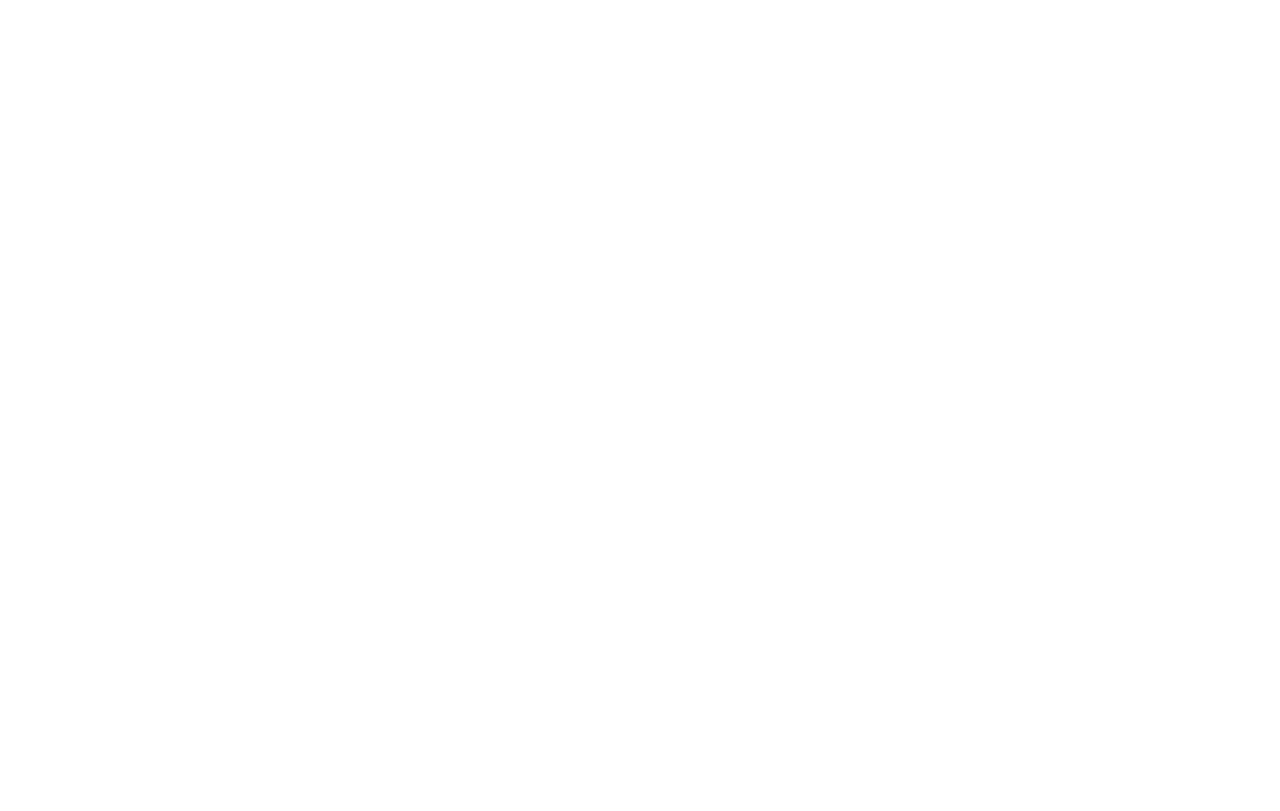
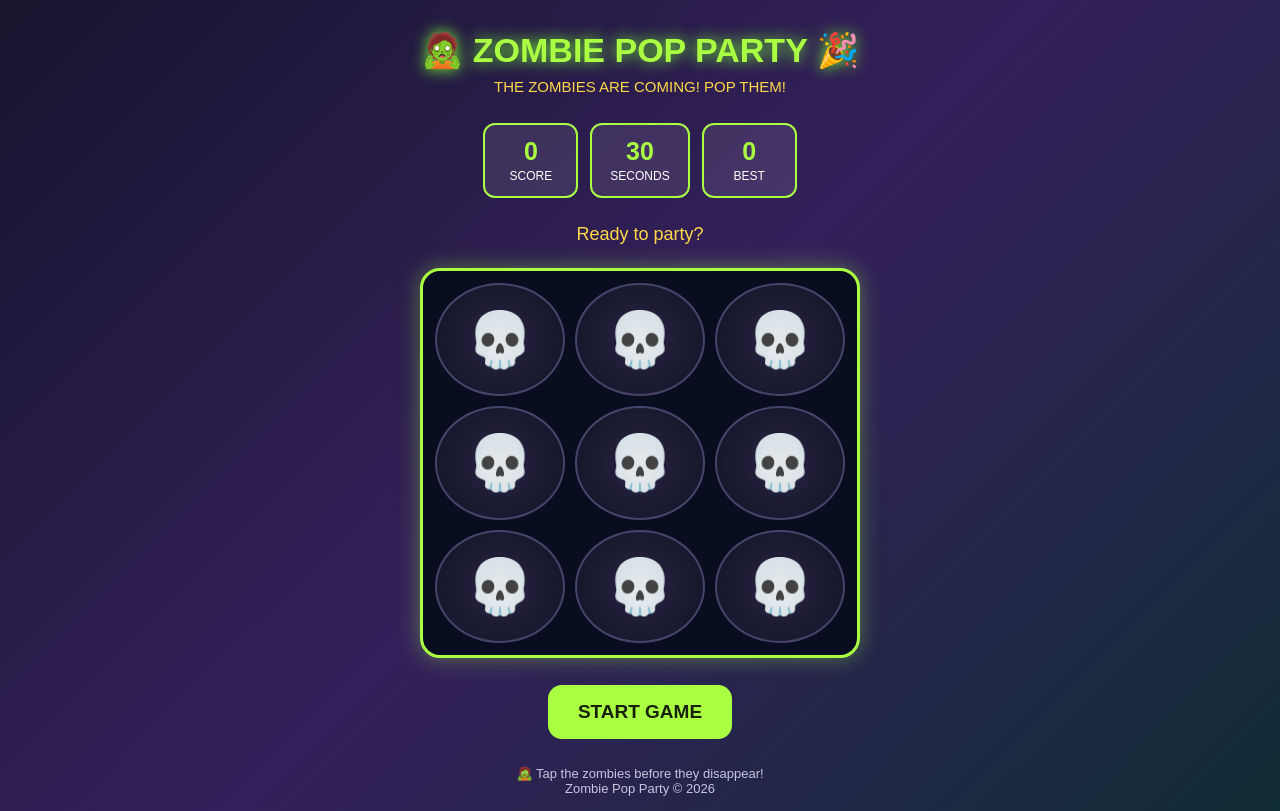
Before and after one commit to killzone41751-debug/Zombie_Pop_Party, a plain HTML site: page index.html in a window 1280 px wide. Drawn offline with Linux system fonts and the light colour scheme.

Commit message:
Update index.html

```diff
--- a/index.html
+++ b/index.html
@@ -1 +1,282 @@
 <!DOCTYPE HTML>
+
+<!DOCTYPE html>
+<html lang="en">
+<head>
+<meta charset="UTF-8">
+<meta name="viewport" content="width=device-width, initial-scale=1.0">
+<title>Zombie Pop Party</title>
+
+<style>
+* {
+  box-sizing: border-box;
+}
+
+body {
+  margin: 0;
+  min-height: 100vh;
+  font-family: Arial, sans-serif;
+  text-align: center;
+  color: white;
+  background: linear-gradient(135deg, #17152e, #34205b, #102c35);
+  overflow-x: hidden;
+}
+
+header {
+  padding: 22px 10px 10px;
+}
+
+h1 {
+  color: #aaff42;
+  font-size: 34px;
+  text-shadow: 0 0 15px #79ff32;
+  margin: 8px 0;
+}
+
+.subtitle {
+  color: #ffd84a;
+  font-size: 15px;
+}
+
+.stats {
+  display: flex;
+  justify-content: center;
+  gap: 12px;
+  margin: 18px auto;
+}
+
+.stat {
+  background: #ffffff18;
+  border: 2px solid #aaff42;
+  border-radius: 12px;
+  padding: 12px 18px;
+  min-width: 95px;
+}
+
+.stat strong {
+  display: block;
+  color: #aaff42;
+  font-size: 25px;
+}
+
+.stat span {
+  font-size: 12px;
+}
+
+#game {
+  width: min(92vw, 440px);
+  height: 390px;
+  margin: 15px auto;
+  padding: 12px;
+  background: #080d20;
+  border: 3px solid #aaff42;
+  border-radius: 20px;
+  display: grid;
+  grid-template-columns: repeat(3, 1fr);
+  grid-template-rows: repeat(3, 1fr);
+  gap: 10px;
+  box-shadow: 0 0 22px #aaff4260;
+}
+
+.hole {
+  background: radial-gradient(circle, #292342, #101426);
+  border: 2px solid #49436b;
+  border-radius: 50%;
+  display: flex;
+  justify-content: center;
+  align-items: center;
+  font-size: 54px;
+  cursor: pointer;
+  user-select: none;
+  -webkit-tap-highlight-color: transparent;
+}
+
+.hole.zombie {
+  background: radial-gradient(circle, #527a36, #192c24);
+  border-color: #aaff42;
+  animation: pop .15s ease-out;
+}
+
+@keyframes pop {
+  from { transform: scale(.6); }
+  to { transform: scale(1); }
+}
+
+button {
+  border: none;
+  border-radius: 14px;
+  padding: 16px 30px;
+  background: #aaff42;
+  color: #18220b;
+  font-size: 19px;
+  font-weight: bold;
+  cursor: pointer;
+  margin: 12px;
+}
+
+button:active {
+  transform: scale(.96);
+}
+
+#message {
+  min-height: 35px;
+  font-size: 18px;
+  color: #ffd84a;
+  padding: 8px;
+}
+
+footer {
+  padding: 15px;
+  color: #c9c4e0;
+  font-size: 13px;
+}
+</style>
+</head>
+
+<body>
+
+<header>
+  <h1>🧟 ZOMBIE POP PARTY 🎉</h1>
+  <div class="subtitle">THE ZOMBIES ARE COMING! POP THEM!</div>
+</header>
+
+<div class="stats">
+  <div class="stat">
+    <strong id="score">0</strong>
+    <span>SCORE</span>
+  </div>
+  <div class="stat">
+    <strong id="time">30</strong>
+    <span>SECONDS</span>
+  </div>
+  <div class="stat">
+    <strong id="best">0</strong>
+    <span>BEST</span>
+  </div>
+</div>
+
+<div id="message">Ready to party?</div>
+
+<div id="game">
+  <div class="hole" data-id="0">💀</div>
+  <div class="hole" data-id="1">💀</div>
+  <div class="hole" data-id="2">💀</div>
+  <div class="hole" data-id="3">💀</div>
+  <div class="hole" data-id="4">💀</div>
+  <div class="hole" data-id="5">💀</div>
+  <div class="hole" data-id="6">💀</div>
+  <div class="hole" data-id="7">💀</div>
+  <div class="hole" data-id="8">💀</div>
+</div>
+
+<button id="start">START GAME</button>
+
+<footer>
+  🧟 Tap the zombies before they disappear!<br>
+  Zombie Pop Party © 2026
+</footer>
+
+<script>
+const holes = [...document.querySelectorAll(".hole")];
+const scoreDisplay = document.getElementById("score");
+const timeDisplay = document.getElementById("time");
+const bestDisplay = document.getElementById("best");
+const message = document.getElementById("message");
+const startButton = document.getElementById("start");
+
+let score = 0;
+let time = 30;
+let active = -1;
+let playing = false;
+let timer;
+let popTimer;
+let best = Number(localStorage.getItem("zombieBest") || 0);
+
+bestDisplay.textContent = best;
+
+function clearZombies() {
+  holes.forEach(hole => {
+    hole.classList.remove("zombie");
+    hole.textContent = "💀";
+  });
+  active = -1;
+}
+
+function popZombie() {
+  clearZombies();
+
+  let next = Math.floor(Math.random() * holes.length);
+  active = next;
+
+  const zombie = holes[next];
+  zombie.classList.add("zombie");
+  zombie.textContent = ["🧟", "🧟‍♂️", "🧟‍♀️"][
+    Math.floor(Math.random() * 3)
+  ];
+}
+
+function startGame() {
+  clearInterval(timer);
+  clearInterval(popTimer);
+
+  score = 0;
+  time = 30;
+  playing = true;
+
+  scoreDisplay.textContent = score;
+  timeDisplay.textContent = time;
+  message.textContent = "POP THOSE ZOMBIES!";
+  startButton.textContent = "PLAYING...";
+
+  popZombie();
+
+  popTimer = setInterval(popZombie, 850);
+
+  timer = setInterval(() => {
+    time--;
+    timeDisplay.textContent = time;
+
+    if (time <= 0) {
+      endGame();
+    }
+  }, 1000);
+}
+
+function endGame() {
+  playing = false;
+  clearInterval(timer);
+  clearInterval(popTimer);
+  clearZombies();
+
+  if (score > best) {
+    best = score;
+    localStorage.setItem("zombieBest", best);
+    bestDisplay.textContent = best;
+    message.textContent = "🏆 NEW HIGH SCORE! " + score + " POINTS!";
+  } else {
+    message.textContent = "🎉 GAME OVER! YOU SCORED " + score + "!";
+  }
+
+  startButton.textContent = "PLAY AGAIN";
+}
+
+holes.forEach((hole, index) => {
+  hole.addEventListener("pointerdown", () => {
+    if (!playing || index !== active) return;
+
+    score += 10;
+    scoreDisplay.textContent = score;
+
+    hole.textContent = "💥";
+    hole.classList.remove("zombie");
+    active = -1;
+  });
+});
+
+startButton.addEventListener("click", () => {
+  if (!playing) startGame();
+});
+</script>
+
+</body>
+</html>
```
